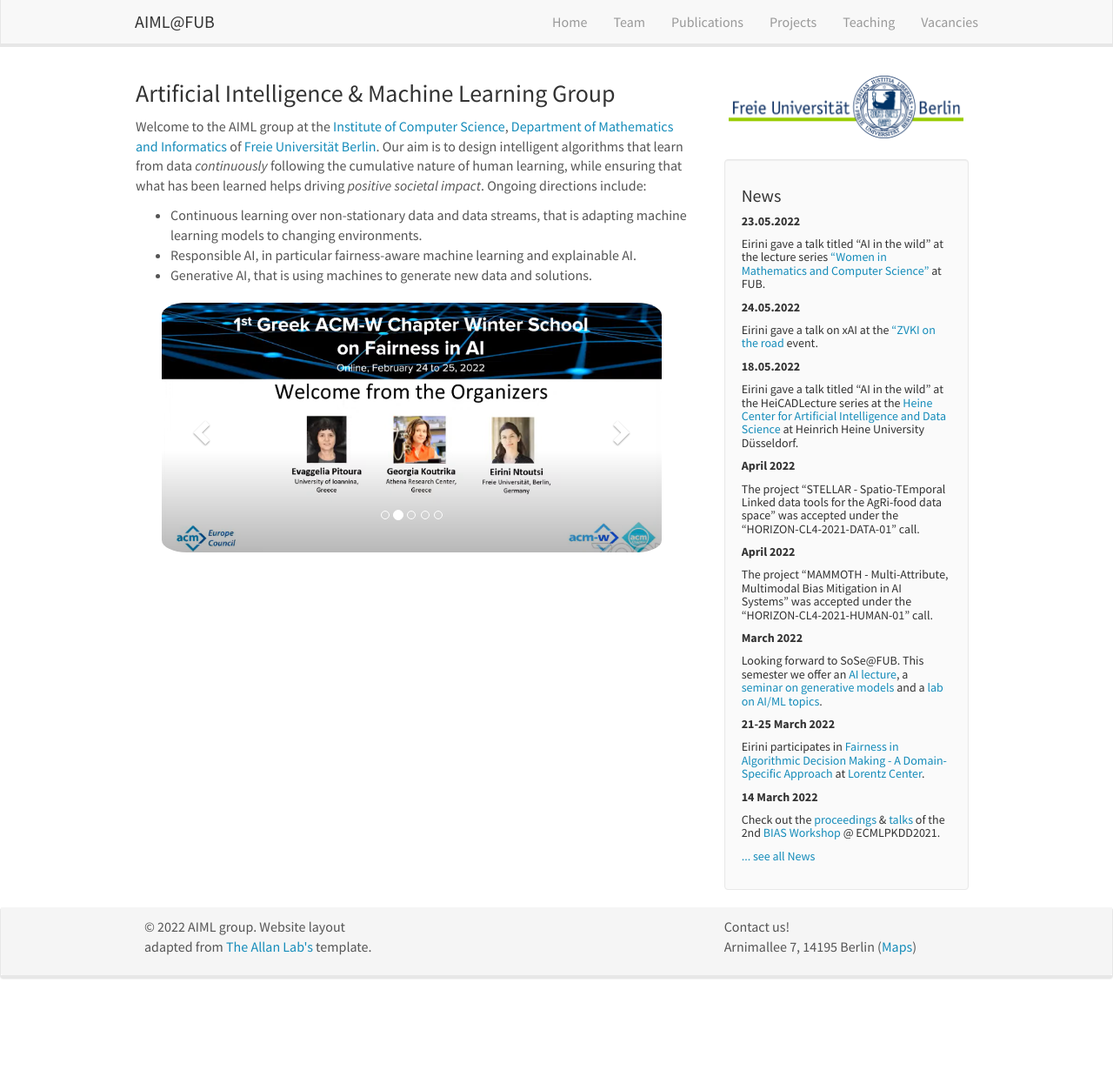
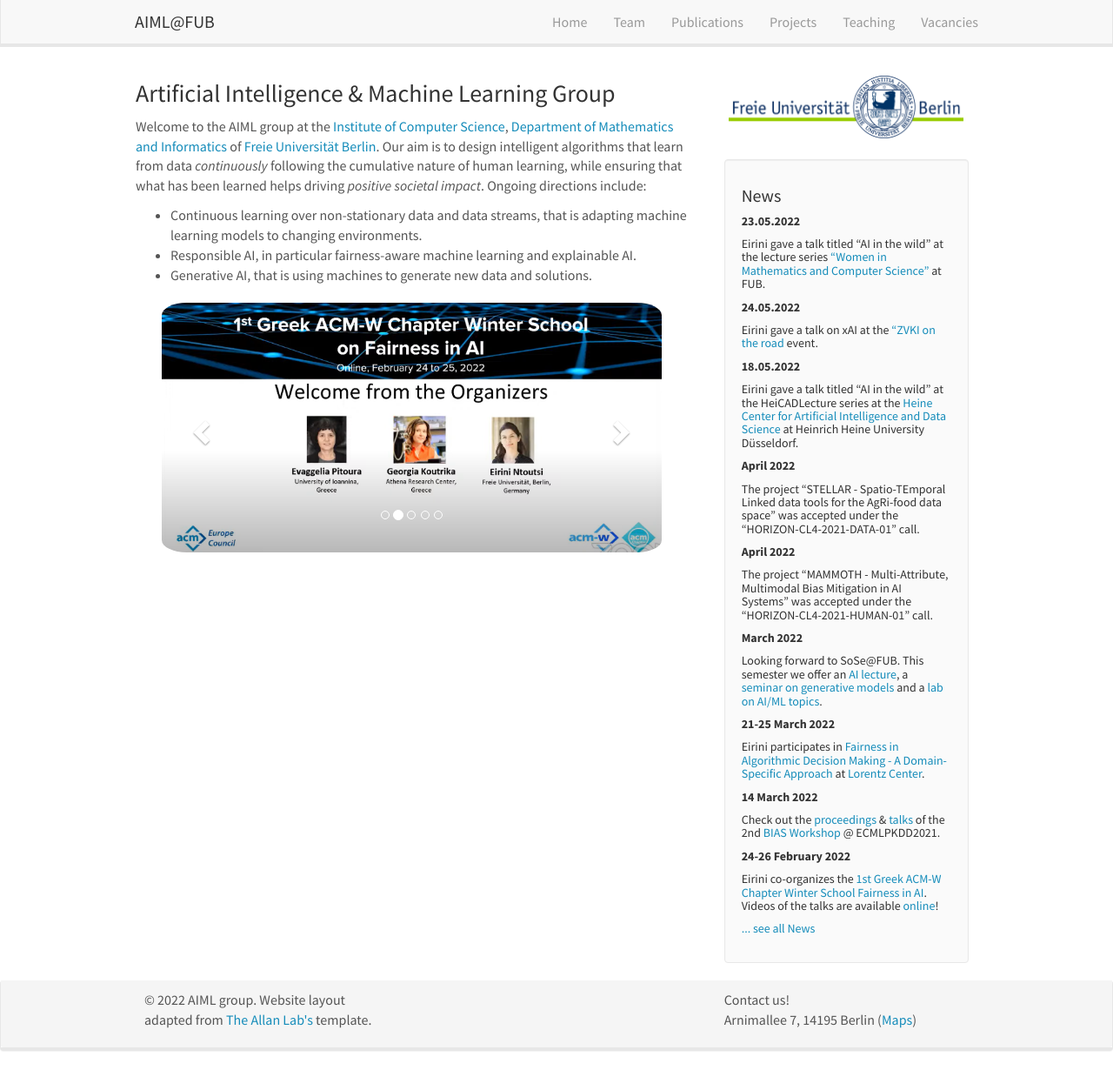
Before and after one commit to AIML-research/AIML-research.github.io, a Jekyll site: the page built from _pages/home.md, in a window 1280 px wide and 1230 px high. Shown: the whole window at 87% size. Built offline with Jekyll 4.4.1, drawn with Linux system fonts in a browser that asks for light colours; nearby versions of some CDN libraries.

Commit message:
Update news.yml

```diff
--- a/_data/news.yml
+++ b/_data/news.yml
@@ -14,3 +14,5 @@
   headline: Eirini participates in <a href="https://www.lorentzcenter.nl/fairness-in-algorithmic-decision-makinga-domain-specific-approach.html">Fairness in Algorithmic Decision Making - A Domain-Specific Approach </a> at <a href="https://www.lorentzcenter.nl/">Lorentz Center</a>.
 - date: 14 March 2022
   headline: Check out the <a href="https://link.springer.com/book/10.1007/978-3-030-93736-2?page=3#toc#toc">proceedings</a> & <a href ="https://www.youtube.com/playlist?list=PLZgWzmfqxfSP7zCg3tYZnLh4Pz3y5bBBI">talks</a> of the 2nd <a href="https://sites.google.com/view/bias2021/">BIAS Workshop</a> @ ECMLPKDD2021.
+- date: 24-26 February 2022
+  headline: Eirini co-organizes the <a href="https://gec-ws.athenarc.gr/">1st Greek ACM-W Chapter Winter School Fairness in AI</a>. Videos of the talks are available <a href="https://www.youtube.com/playlist?list=PLDLwN23bIrdx4xX8HmoElexHjyjco44Mf" target="_new">online</a>!
```
